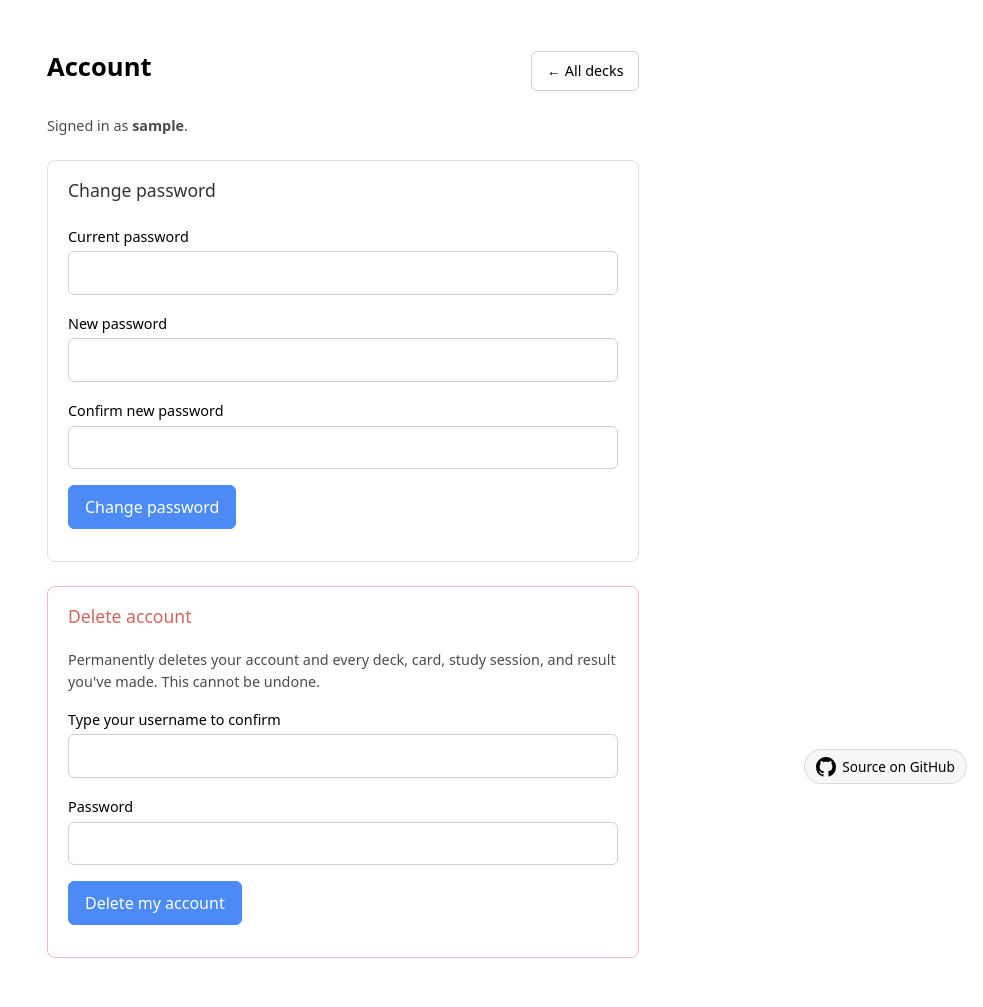
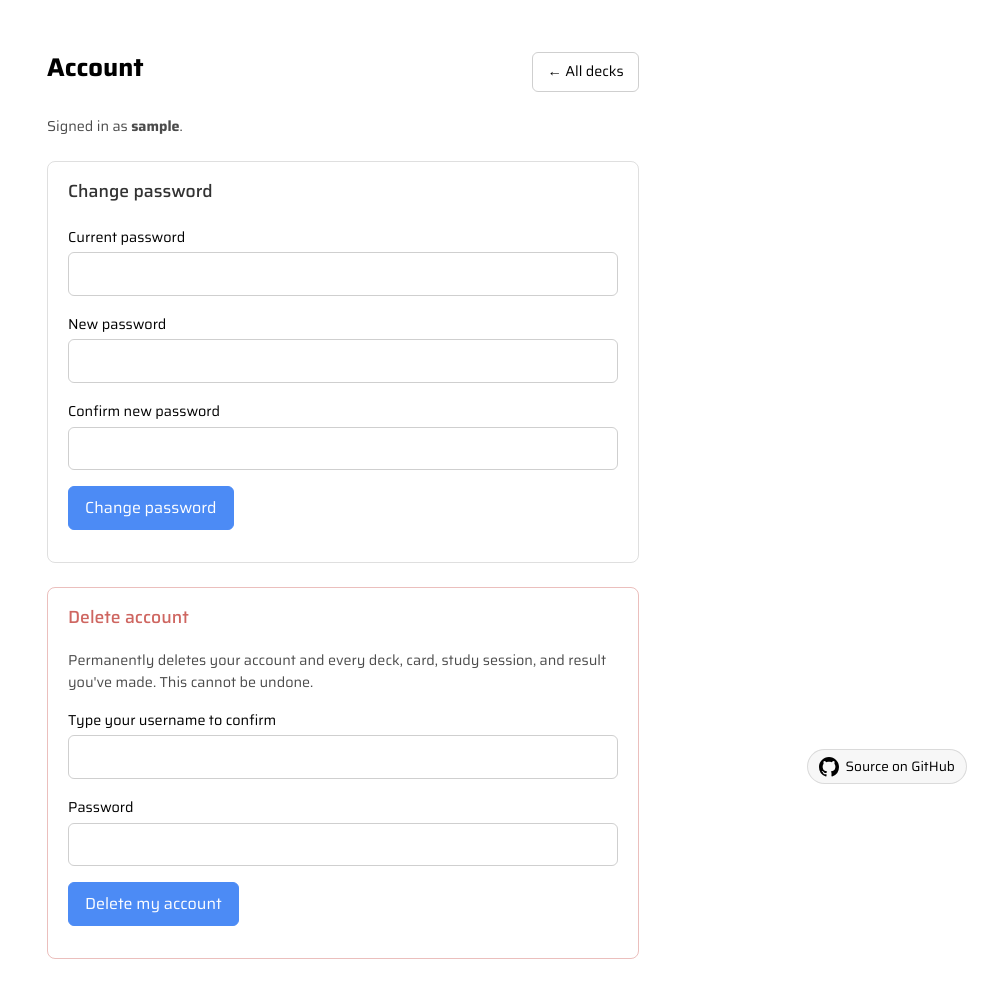
Before and after one commit to mikedewar/crazy-cram, a Flask app: page /account in a window 1280 px wide. Shown: the whole page, without its empty margins (297-1280 px from the left). Before the commit the page ends 958 px from the top, so only its background shows below. Run offline with Flask 3, Linux system fonts and the light colour scheme; the visitor is signed in with stand-in values (Sample User, id 1); some libraries are stand-ins or nearby versions.

Commit message:
Use Saira from Google Fonts (#3)
Adds Saira 400/500/600/700 via Google Fonts with preconnect+swap; the
body font-family cascades to inputs/buttons/textareas because they
use 'font: inherit'.

```diff
--- a/static/style.css
+++ b/static/style.css
@@ -1,6 +1,6 @@
 :root { color-scheme: light dark; }
 * { box-sizing: border-box; }
-body { font: 16px/1.5 system-ui, sans-serif; margin: 0; }
+body { font: 16px/1.5 "Saira", system-ui, sans-serif; margin: 0; }
 main { max-width: 32rem; margin: 3rem auto; padding: 0 1.5rem; }
 h1 { margin: 0 0 .25rem; font-size: 1.6rem; }
 h2 { margin: 0 0 1.25rem; font-weight: 500; font-size: 1.15rem; opacity: .8; }
--- a/templates/base.html
+++ b/templates/base.html
@@ -4,6 +4,9 @@
   <meta charset="utf-8">
   <meta name="viewport" content="width=device-width, initial-scale=1">
   <title>{% block title %}Crazy-Cram{% endblock %}</title>
+  <link rel="preconnect" href="https://fonts.googleapis.com">
+  <link rel="preconnect" href="https://fonts.gstatic.com" crossorigin>
+  <link rel="stylesheet" href="https://fonts.googleapis.com/css2?family=Saira:wght@400;500;600;700&display=swap">
   <link rel="stylesheet" href="{{ url_for('static', filename='style.css') }}">
 </head>
 <body>
```
